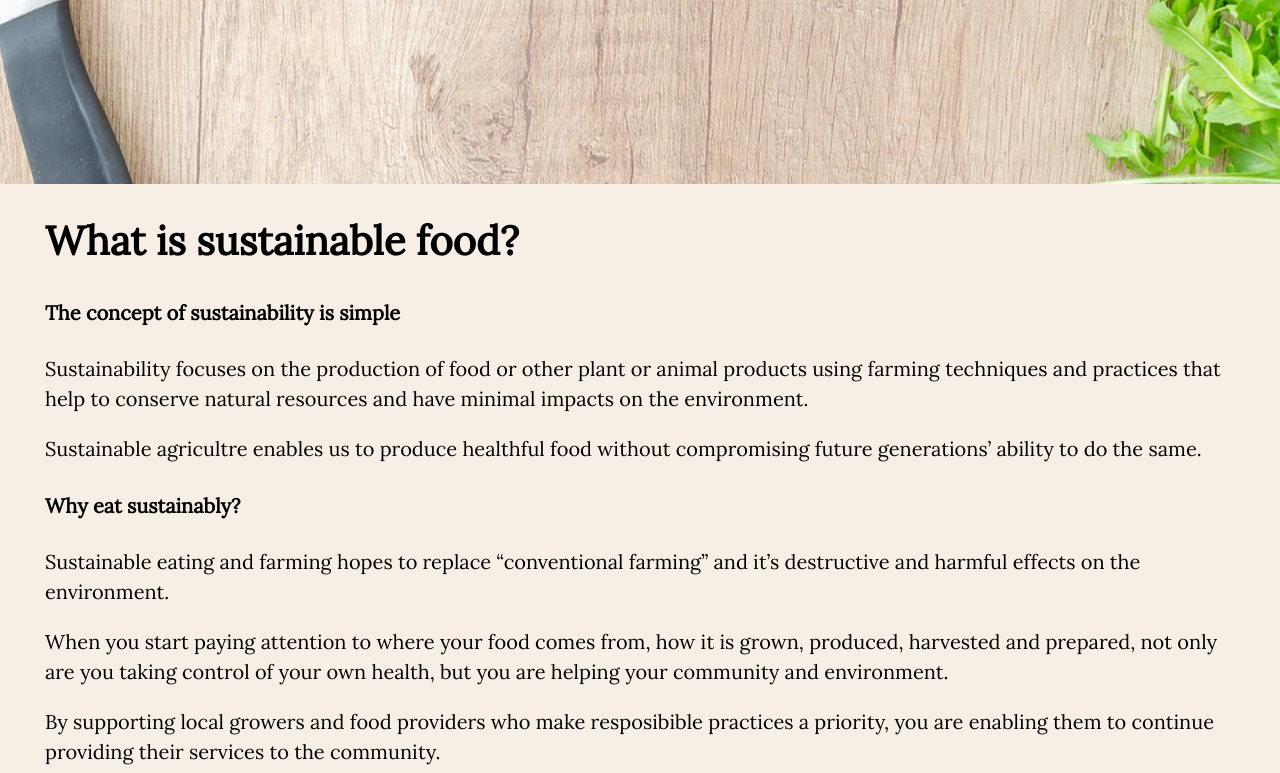
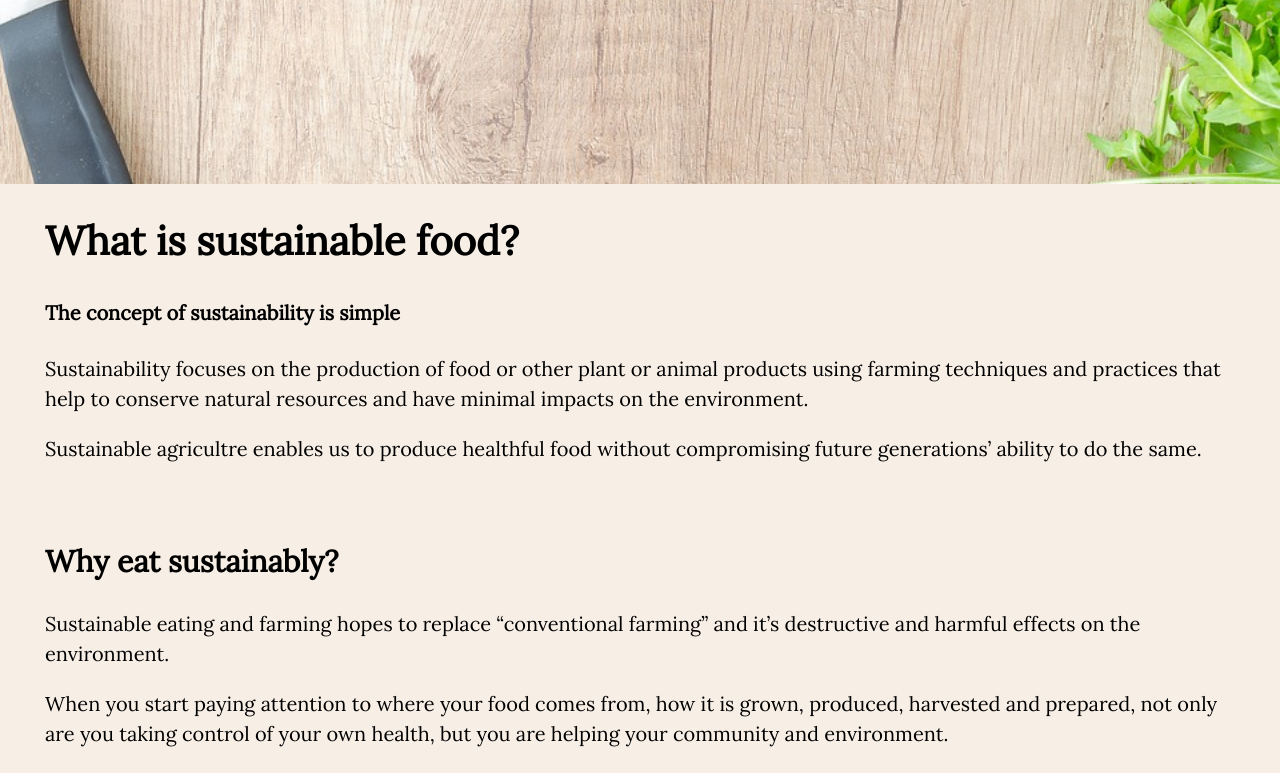
Before and after one commit to Farahgus10/Sustainachoice-client, a React (Create React App) app: page /why-eat-sustainably in a window 1280 px wide. Shown: the part 466-1239 px from the top of the page. Built offline with nearby package versions, Linux system fonts and the light colour scheme; no server answers; what google-maps-react would draw is missing.

Commit message:
removed css code

```diff
--- a/src/Components/InfoSection/InfoSection.css
+++ b/src/Components/InfoSection/InfoSection.css
@@ -1,8 +1,4 @@
 @import url('https://fonts.googleapis.com/css?family=Lora');
-
-h1, h4, p, .consumer-how-page li, .business-how-page li{
-  font-family: 'Lora', serif;
-}
 
 .consumer-how-page li, .business-how-page li{
   list-style: none;
@@ -10,12 +6,14 @@ h1, h4, p, .consumer-how-page li, .business-how-page li{
 
 .why-page, .consumer-how-page, .business-how-page{
   background-color: #F7EFE6;
+  font-family: 'Lora', serif;
   text-align: left;
   padding-bottom: 5%;
 }
 
 .business-how-page .first-paragraph{
   font-size: 18px;
+  text-indent: 50px;
 }
 
 .content{
--- a/src/Components/InfoSection/WhyPage.js
+++ b/src/Components/InfoSection/WhyPage.js
@@ -15,7 +15,8 @@ function WhyPage(props) {
 
       <p>Sustainable agricultre enables us to produce healthful food without compromising future generations’ ability to do the same.</p>
 
-      <h4>Why eat sustainably?</h4>
+      <br/>
+      <h2>Why eat sustainably?</h2>
 
       <p>Sustainable eating and farming hopes to replace “conventional farming” and it’s destructive and harmful effects on the environment. </p>
       <p>When you start paying attention to where your food comes from, how it is grown, produced, harvested and prepared, not only are you taking control of your own health, but you are helping your community and environment.</p>
```
